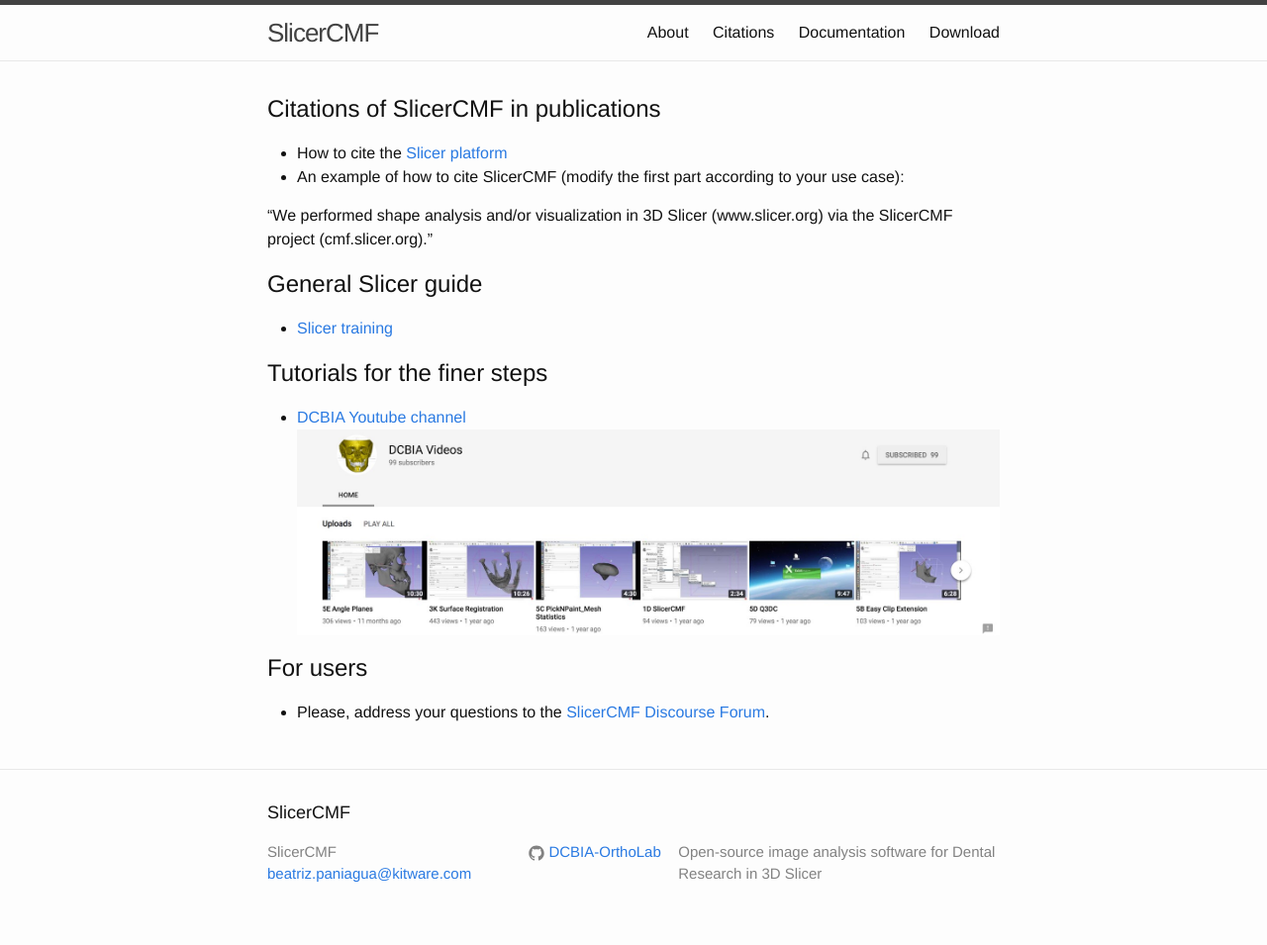
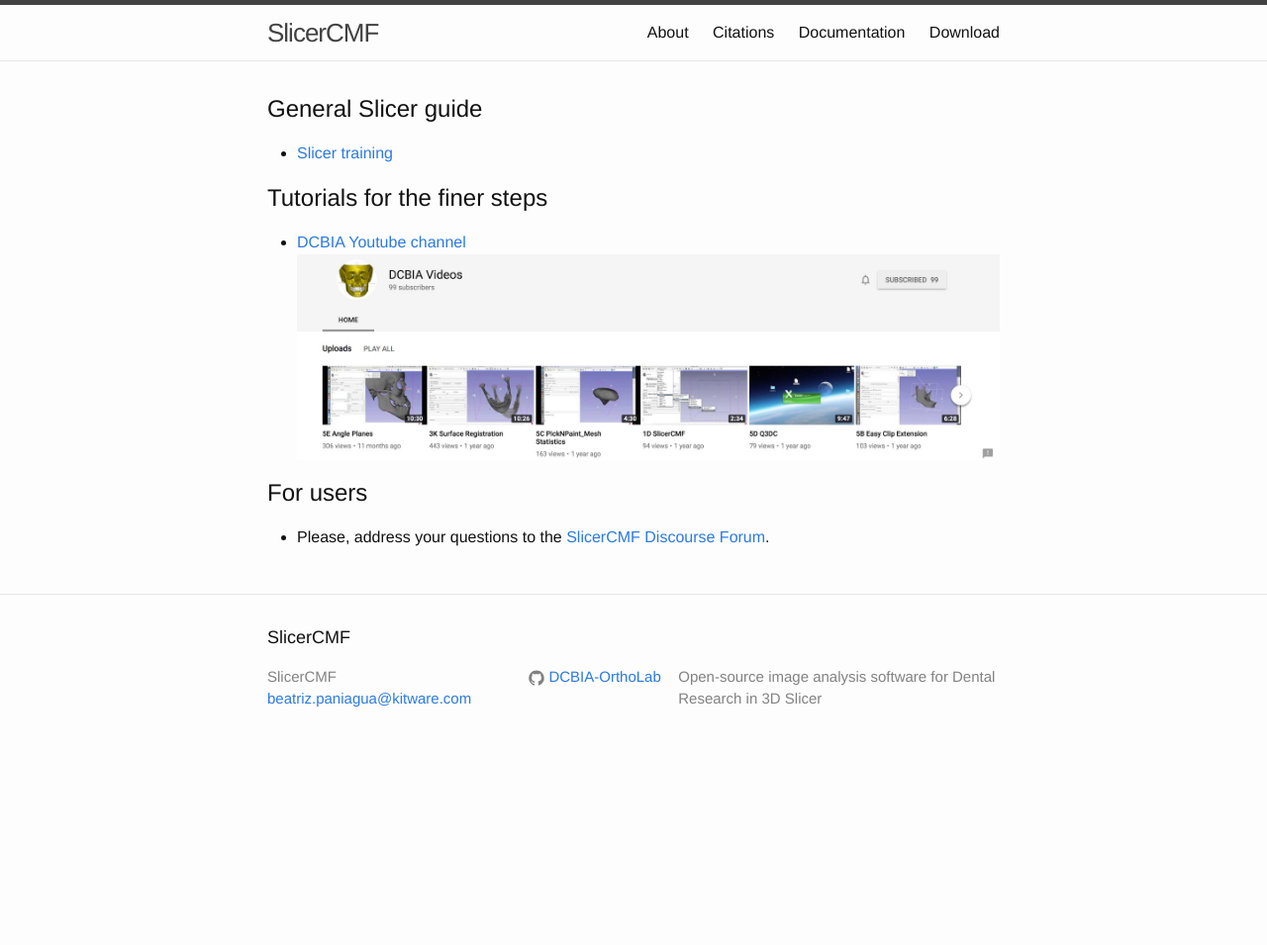
Before and after one commit to slicercmf/slicercmf.github.io, a Jekyll site: the page built from docs/index.md, in a window 1280 px wide. Shown: the whole page at 99% size. Built offline with Jekyll 4.4.1, drawn with Linux system fonts in a browser that asks for light colours; after the commit the page ends 900 px from its top, so only the background shows below that.

Commit message:
BUG: correct location of citation information

```diff
--- a/docs/index.md
+++ b/docs/index.md
@@ -4,13 +4,6 @@ title: Documentation
 permalink: /docs/
 order: 3
 ---
-
-Citations of SlicerCMF in publications
----------------------
-* How to cite the [Slicer platform](http://wiki.slicer.org/slicerWiki/index.php/CitingSlicer)
-* An example of how to cite SlicerCMF (modify the first part according to your use case):
-
-"We performed shape analysis and/or visualization in 3D Slicer (www.slicer.org) via the SlicerCMF project (cmf.slicer.org)."
 
 General Slicer guide
 ---------------------
```
Also changed, not shown: citations/index.md (+7 -0 lines).
